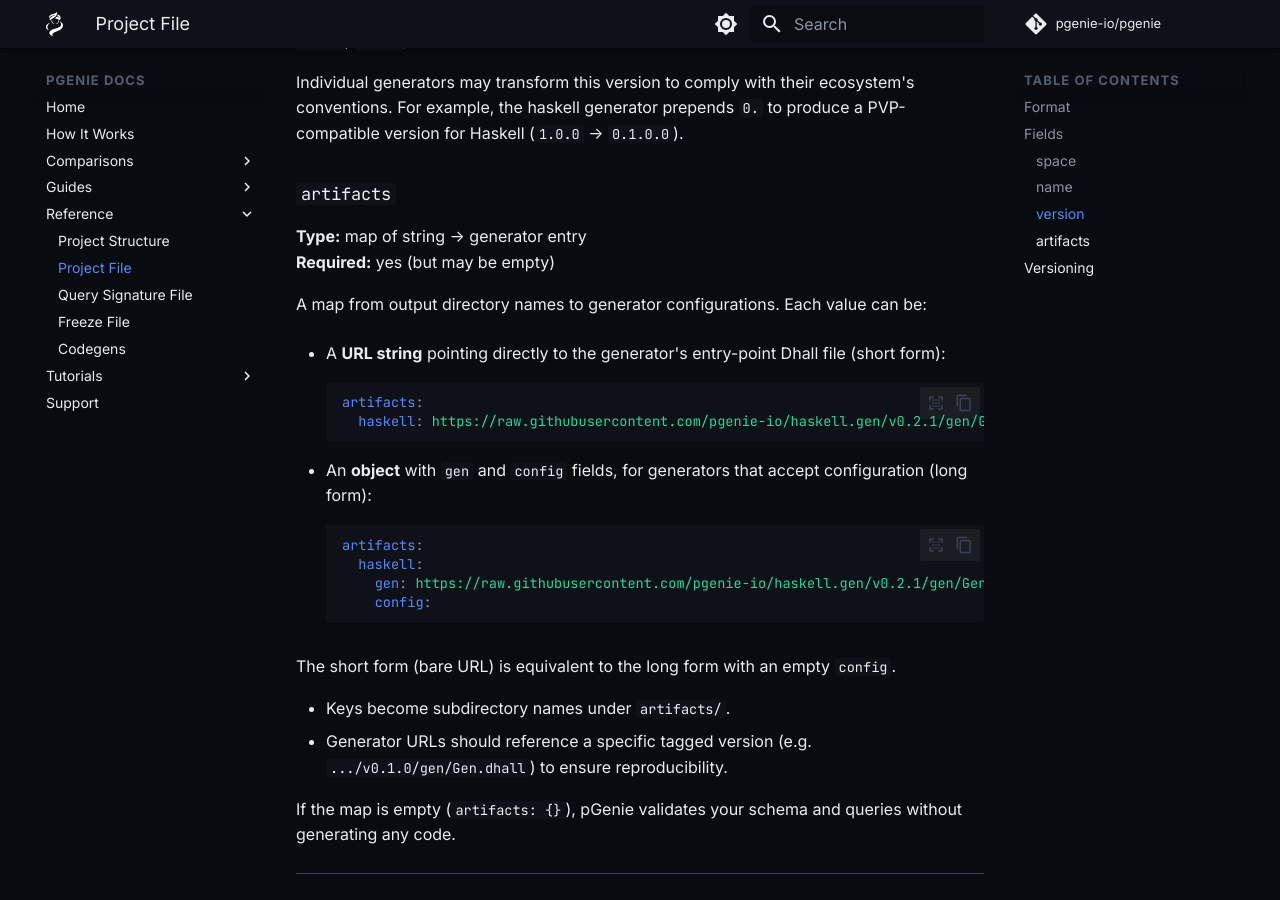
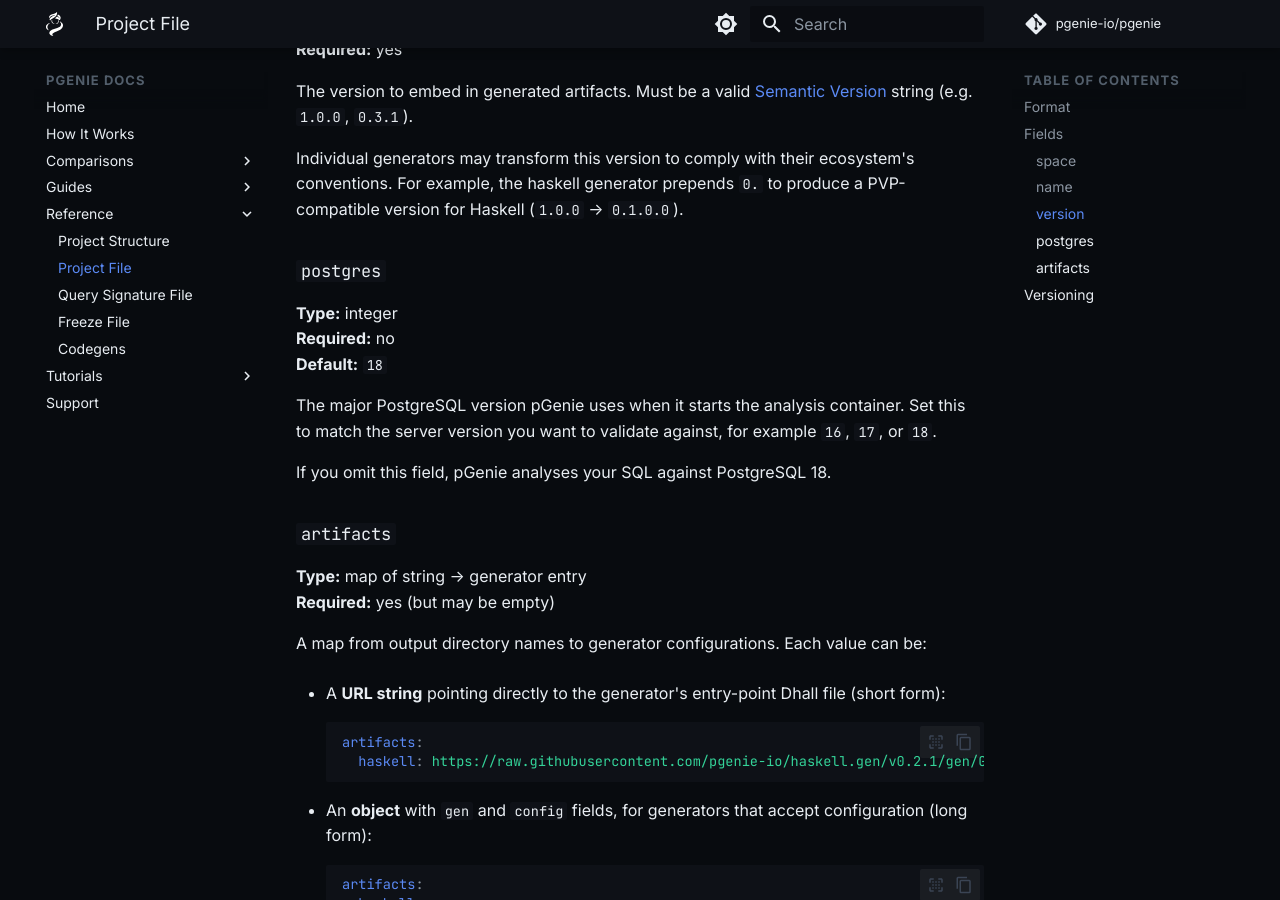
Before and after one commit to pgenie-io/docs, an MkDocs documentation site: the page built from docs/reference/project-file.md, in a window 1280 px wide and 900 px high, scrolled down 1449 px. Built offline with MkDocs 1.6.1 and Material for MkDocs 9.7.7, drawn with Linux system fonts in a browser that asks for light colours; comment, search, counter and statistics services are not loaded; some of the changed text lies outside the part shown.

Commit message:
Mention the `postgres` config setting

```diff
--- a/docs/reference/project-file.md
+++ b/docs/reference/project-file.md
@@ -22,6 +22,10 @@
 # Individual generators may adapt this to their ecosystem's conventions
 # (e.g. the haskell generator prepends "0." to comply with Haskell's PVP).
 version: 1.0.0
+
+# Major PostgreSQL version to use for SQL analysis.
+# If omitted, pGenie defaults to 18.
+postgres: 18
 
 # Code generators to run.
 # Each key is the name of the output directory under artifacts/.
@@ -58,6 +62,16 @@
 
 Individual generators may transform this version to comply with their ecosystem's conventions. For example, the haskell generator prepends `0.` to produce a PVP-compatible version for Haskell (`1.0.0` → `0.1.0.0`).
 
+### `postgres`
+
+**Type:** integer
+**Required:** no
+**Default:** `18`
+
+The major PostgreSQL version pGenie uses when it starts the analysis container. Set this to match the server version you want to validate against, for example `16`, `17`, or `18`.
+
+If you omit this field, pGenie analyses your SQL against PostgreSQL 18.
+
 ### `artifacts`
 
 **Type:** map of string → generator entry
```
Also changed, not shown: docs/guides/configuring-generators.md (+3 -0 lines), docs/how-it-works.md (+1 -1 lines), docs/reference/project-structure.md (+1 -1 lines), docs/tutorials/learn-pgenie-in-y-minutes.md (+6 -0 lines).
